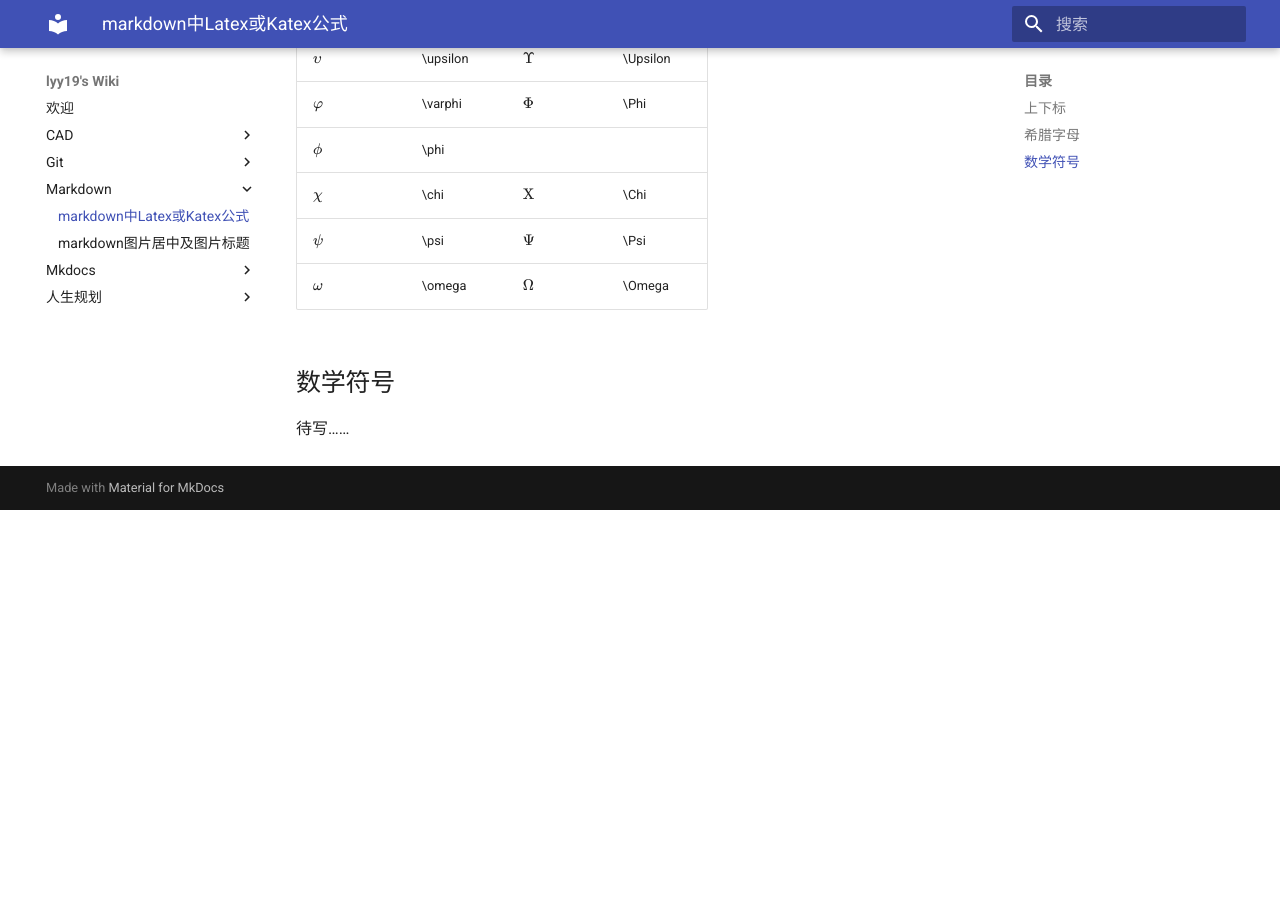
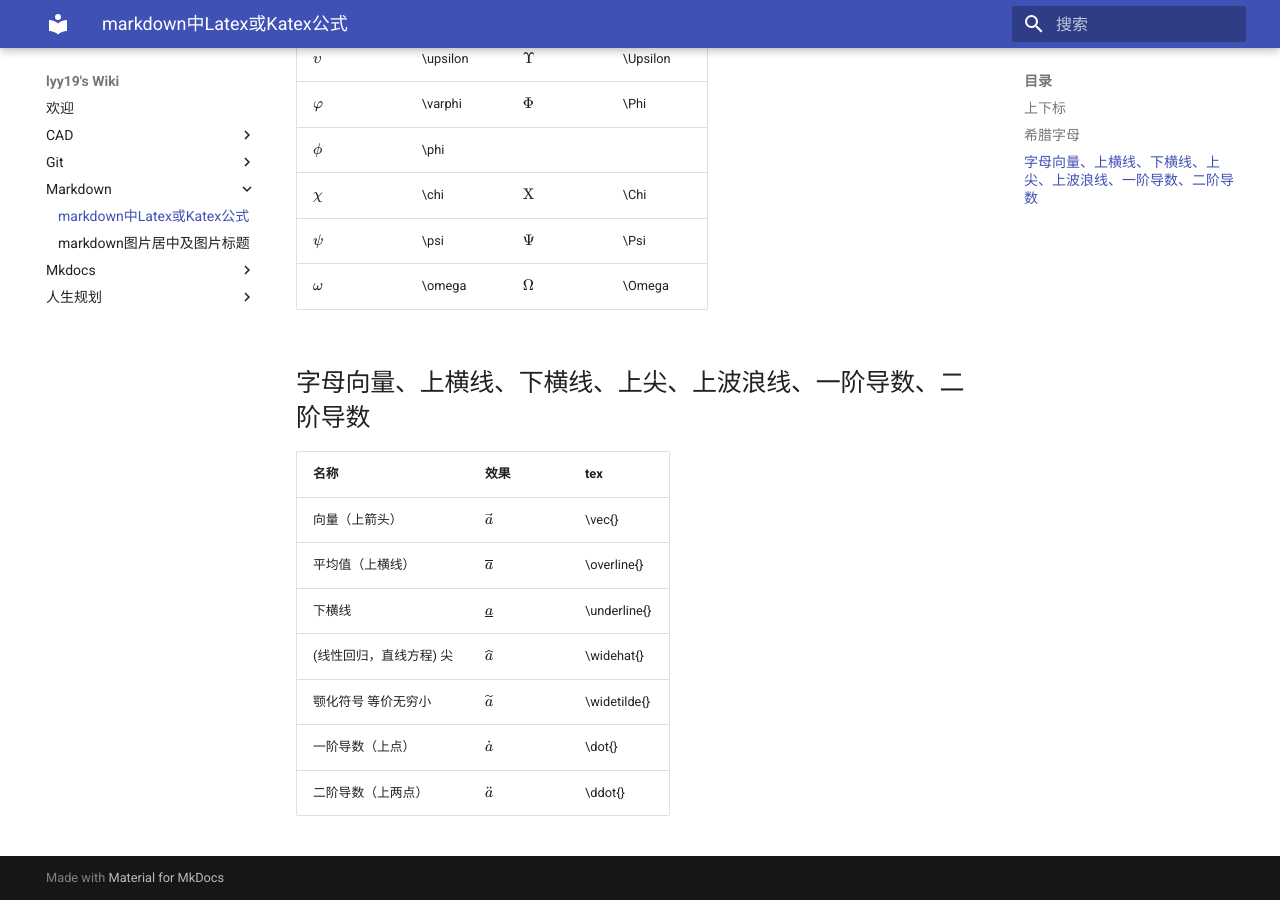
Before and after one commit to lyy1119/lyy1119.github.io, an MkDocs documentation site: the page built from docs/markdown/latex公式.md, in a window 1280 px wide and 900 px high, scrolled down 1921 px. Built offline with MkDocs 1.6.1 and Material for MkDocs 9.7.7, drawn with Linux system fonts in a browser that asks for light colours; before the commit the page ends 2431 px from its top, so only the background shows below that.

Commit message:
写笔记

```diff
--- a/docs/markdown/latex公式.md
+++ b/docs/markdown/latex公式.md
@@ -61,6 +61,14 @@ $d_{2}^{2}$
 |$\psi$|\psi|$\Psi$|\Psi|
 |$\omega$|\omega|$\Omega$|\Omega|
 
-## 数学符号
+## 字母向量、上横线、下横线、上尖、上波浪线、一阶导数、二阶导数
 
-待写……
+|名称|效果|tex|
+|---|---|---|
+|向量（上箭头）|$\vec{a}$|\vec{}|
+|平均值（上横线）|$\overline{a}$|\overline{}|
+|下横线|$\underline{a}$|\underline{}|
+|(线性回归，直线方程) 尖|$\widehat{a}$|\widehat{}|
+|颚化符号  等价无穷小|$\widetilde{a}$|\widetilde{}|
+|一阶导数（上点）|$\dot{a}$|\dot{}|
+|二阶导数（上两点）|$\ddot{a}$|\ddot{}|
```
